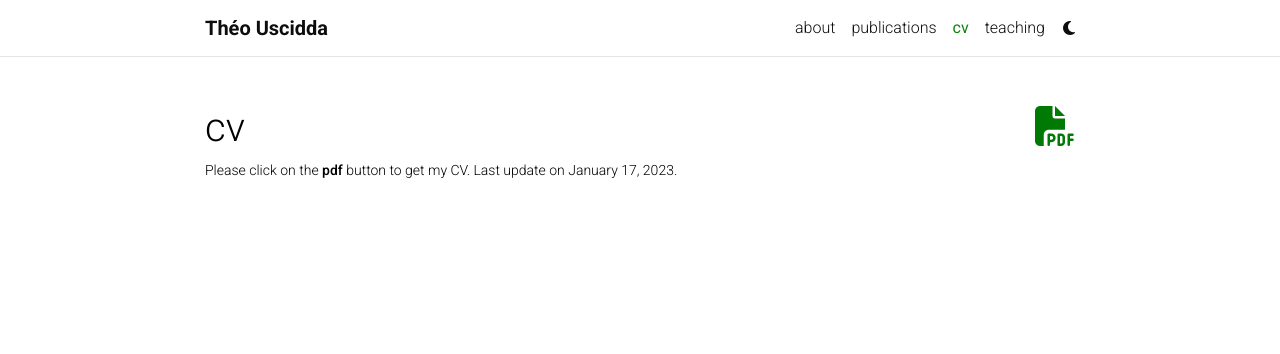
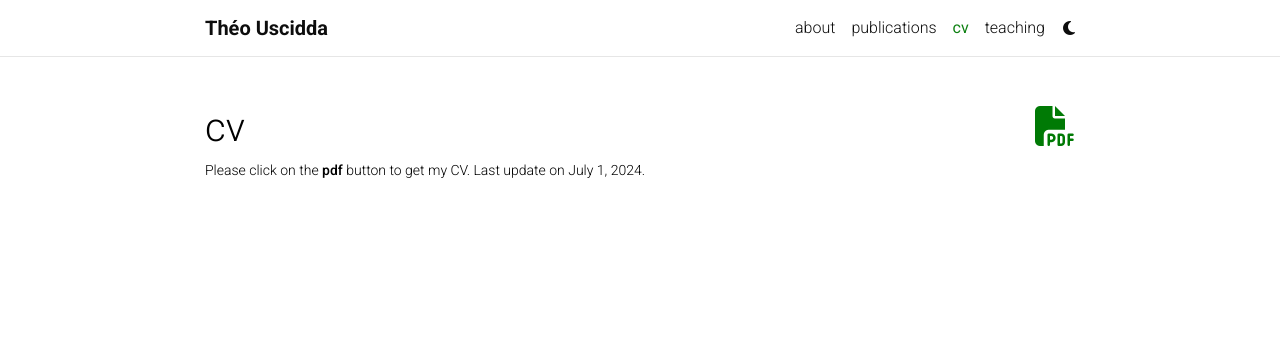
Before and after one commit to theouscidda6/theouscidda6.github.io, a Jekyll site: the page built from _pages/cv.md, in a window 1280 px wide. Shown: the top 354 px of the page. Built offline with Jekyll 4.4.1, drawn with Linux system fonts in a browser that asks for light colours; comment, search, counter and statistics services are not loaded; a style sheet for code colours, icons or effects is not loaded.

```diff
--- a/_pages/cv.md
+++ b/_pages/cv.md
@@ -5,7 +5,7 @@ title: cv
 nav: true
 nav_order: 4
 cv_pdf: example_pdf.pdf
-description: Please click on the <strong>pdf</strong> button to get my CV. Last update on January 17, 2023.
+description: Please click on the <strong>pdf</strong> button to get my CV. Last update on July 1, 2024.
 toc:
   sidebar: left
 ---
```
Also changed, not shown: 1 other file.
